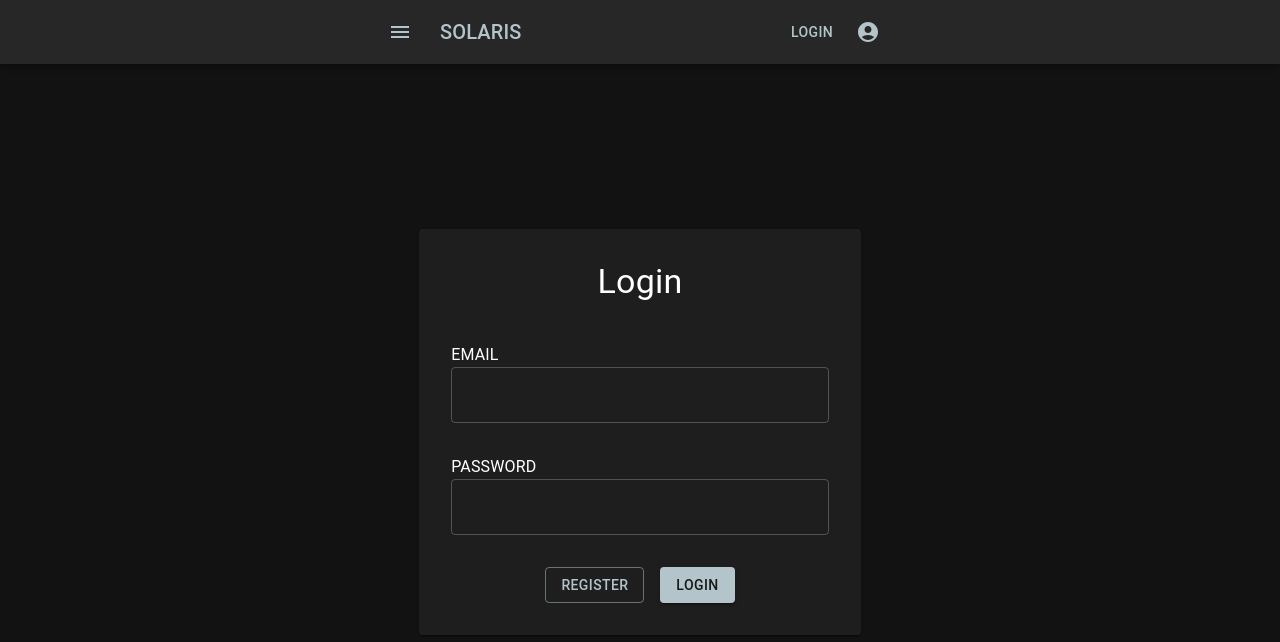
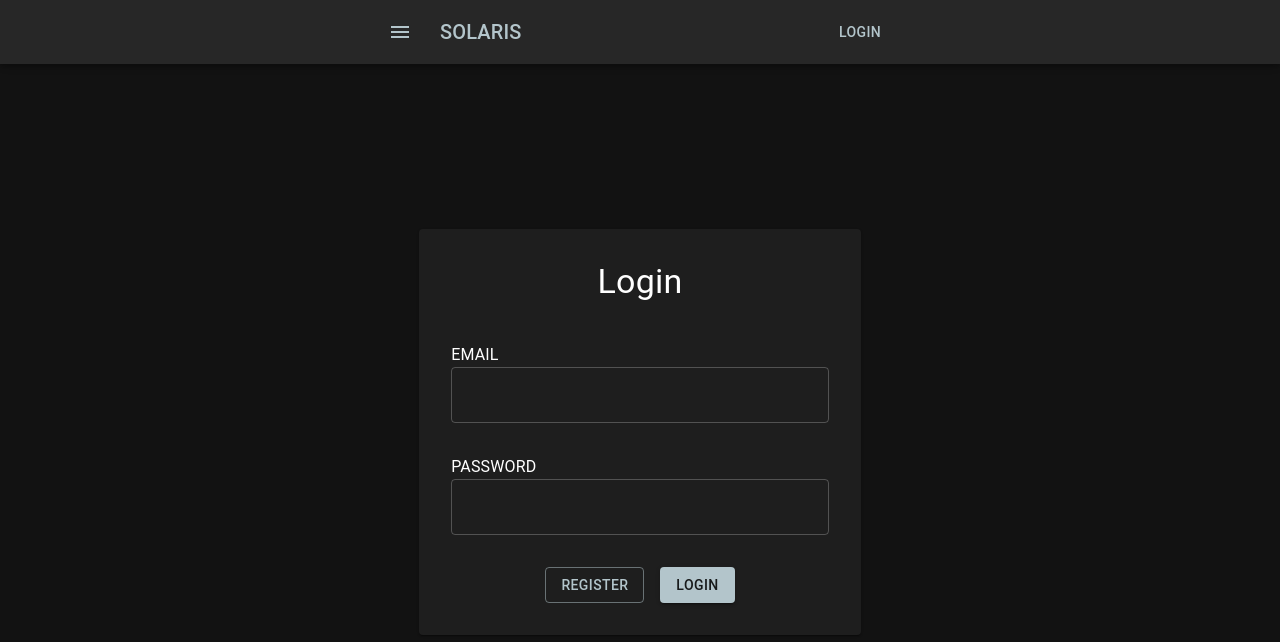
Before and after one commit to Johaney-s/Solaris, a React (Create React App) app: page / in a window 1280 px wide. Shown: the top 642 px of the page. Built offline with nearby package versions, Linux system fonts and the light colour scheme; no server answers.

Commit message:
show buttons for logged in / logged out users

```diff
--- a/src/components/Layout.tsx
+++ b/src/components/Layout.tsx
@@ -1,10 +1,16 @@
 import React, { FC } from 'react';
 import { AppBar, Container, Toolbar, Button, Typography } from '@mui/material';
+import { Link } from 'react-router-dom';
+
+import useLoggedInUser from '../hooks/useLoggedInUser';
 
 import MainMenu from './MainMenu';
 import UserMenu from './UserMenu';
 
-const Layout: FC = ({ children }) => (
+const Layout: FC = ({ children }) => {
+	const user = useLoggedInUser();
+
+	return (
 		<>
 			<AppBar position="fixed">
 				<Container maxWidth="sm">
@@ -18,10 +24,12 @@ const Layout: FC = ({ children }) => (
 						>
 							SOLARIS
 						</Typography>
-					{/*TODO show if user is not logged in*/}
-					<Button>Login</Button>
-					{/*TODO show if user is logged in*/}
-					<UserMenu />
+						{!user && (
+							<Button component={Link} to="/login">
+								Login
+							</Button>
+						)}
+						{user && <UserMenu />}
 					</Toolbar>
 				</Container>
 			</AppBar>
@@ -43,4 +51,5 @@ const Layout: FC = ({ children }) => (
 			</Container>
 		</>
 	);
+};
 export default Layout;
```
Lines whose indentation alone changed are shown as unchanged.
